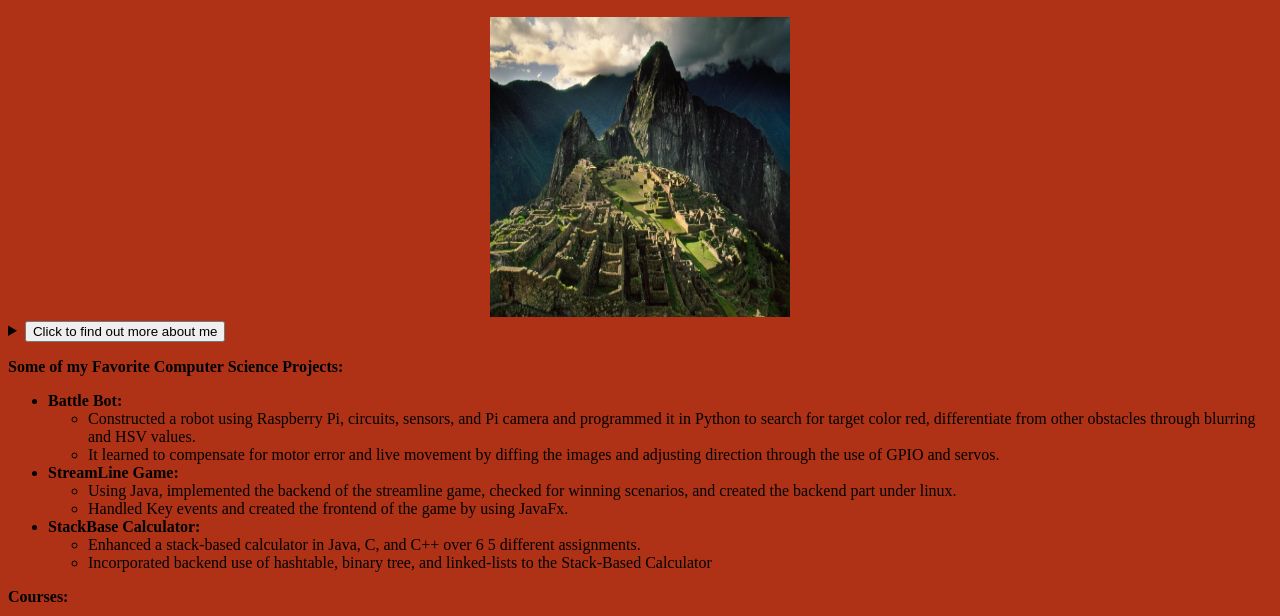
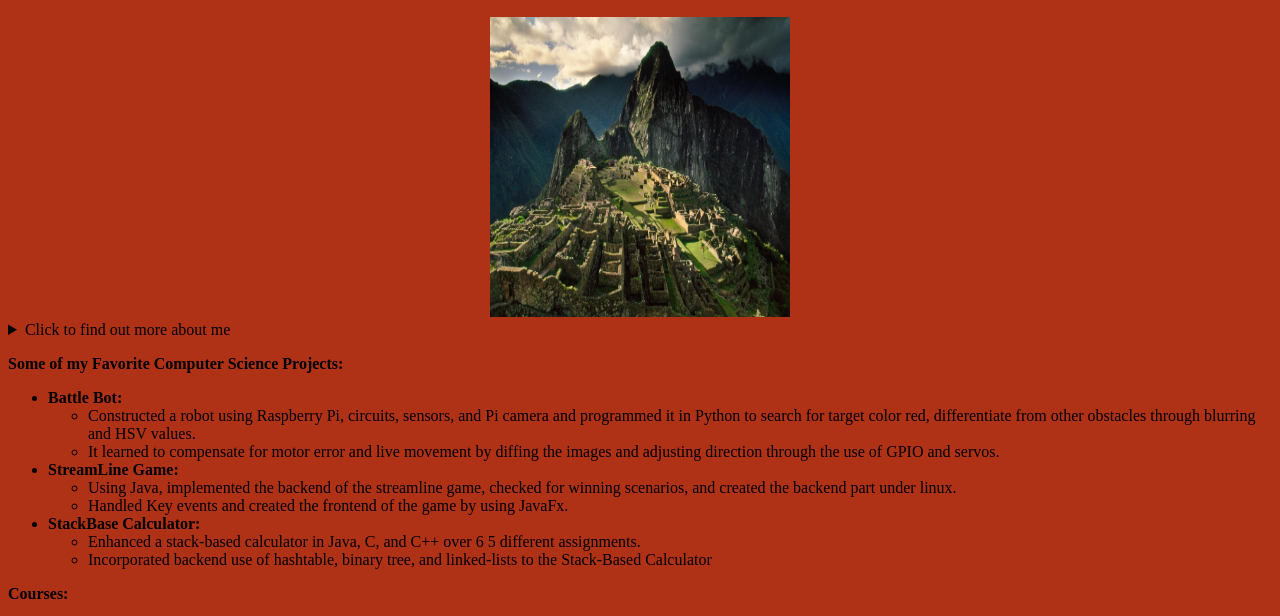
Before and after one commit to jfalconi-cavallini/wi21-cse110-lab3, a plain HTML site: page index.html in a window 1280 px wide. Shown: the part 151-767 px from the top of the page. Drawn offline with Linux system fonts and the light colour scheme.

Commit message:
Update index.html

```diff
--- a/index.html
+++ b/index.html
@@ -28,7 +28,7 @@
       </picture>
       <details>
         <summary>
-          <button style="button">Click to find out more about me</button>
+          Click to find out more about me
         </summary>
         <p>
           I was born in <em>Peru on March 16,2000.</em> I am a junior at UC San Diego studying Computer Science. Some of my favorite hobbies include going to the gym, hanging with the boys, and going on spontaneous adventures. I also really enjoy watching movies and/or programming videos when I am very bored.
```
